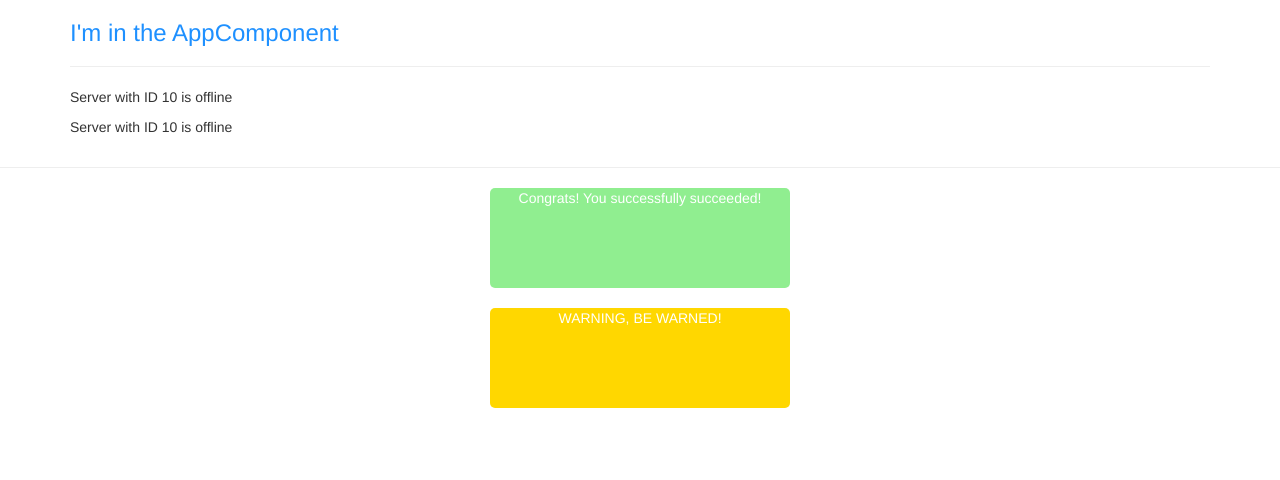
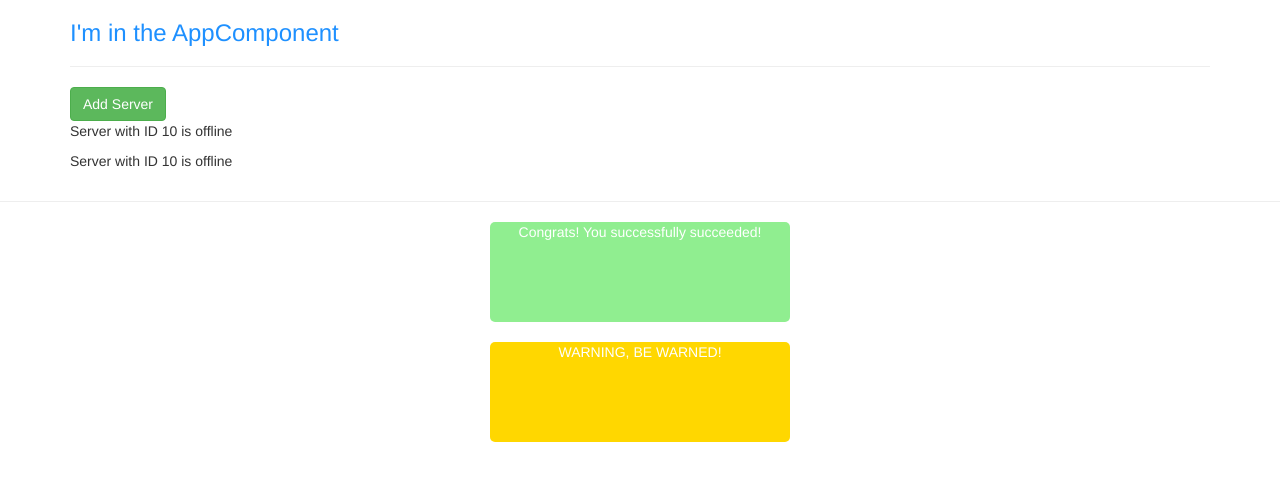
Before and after one commit to yousaiditchewie/my-first-app, an Angular app: page / in a window 1280 px wide. Shown: the top 480 px of the page. Built offline with nearby package versions, Linux system fonts and the light colour scheme.

Commit message:
property binding lesson

```diff
--- a/src/app/servers/servers.component.html
+++ b/src/app/servers/servers.component.html
@@ -1,2 +1,5 @@
+<button
+ class="btn btn-success"
+ [disabled]="!allowNewServer">Add Server</button>
 <app-server></app-server>
 <app-server></app-server>
--- a/src/app/servers/servers.component.ts
+++ b/src/app/servers/servers.component.ts
@@ -4,14 +4,16 @@
   // selector: '[app-servers]',
   // selector: '.app-servers',
   selector: 'app-servers',
-  template: `
-    <app-server></app-server>
-    <app-server></app-server>`,
+  templateUrl: `./servers.component.html`,
   styleUrls: ['./servers.component.css']
 })
 export class ServersComponent implements OnInit {
-
-  constructor() { }
+  allowNewServer = false;
+  constructor() {
+    setTimeout(() => {
+      this.allowNewServer = true;
+    }, 2000)
+  }
 
   ngOnInit() {
   }
```
